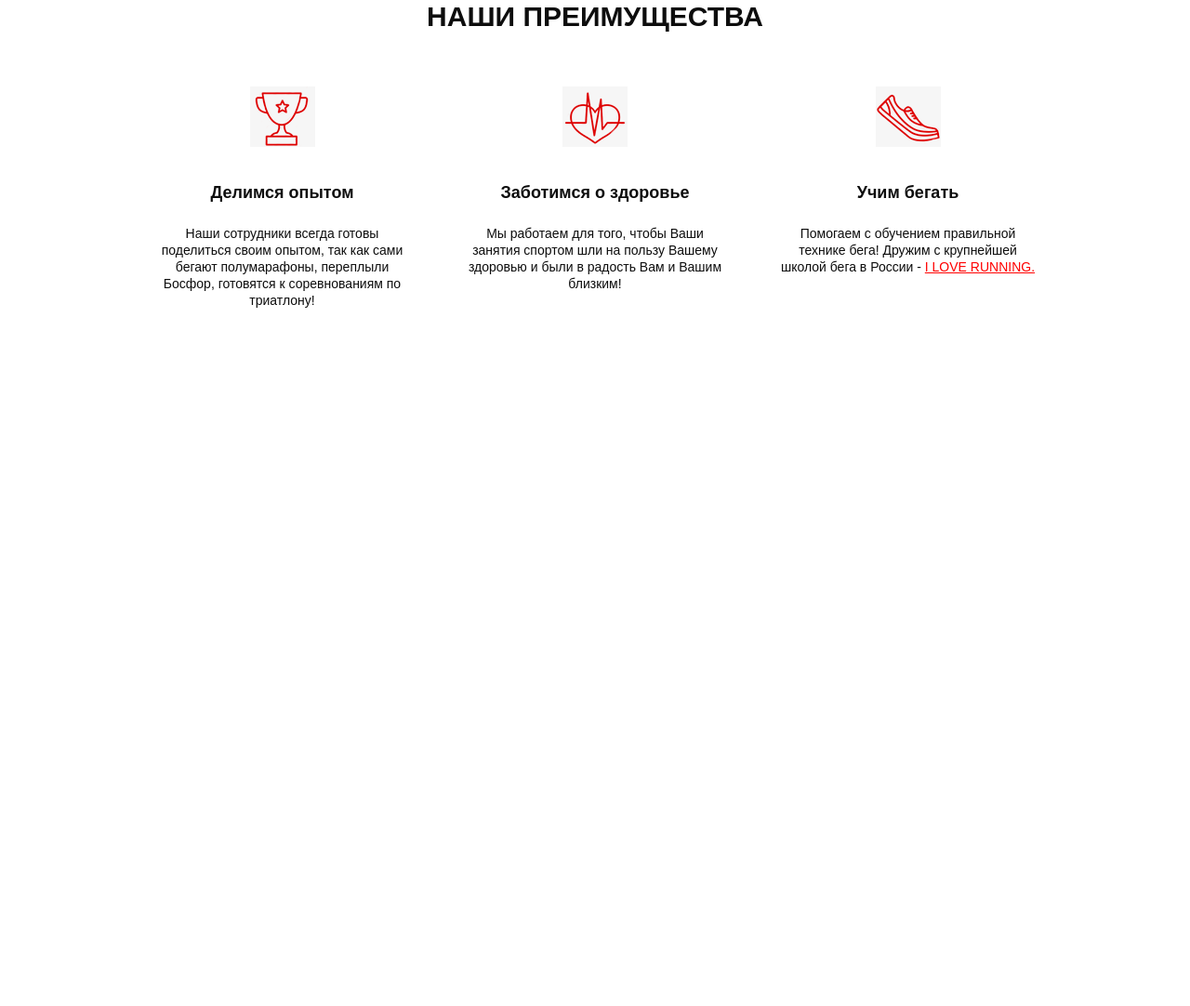
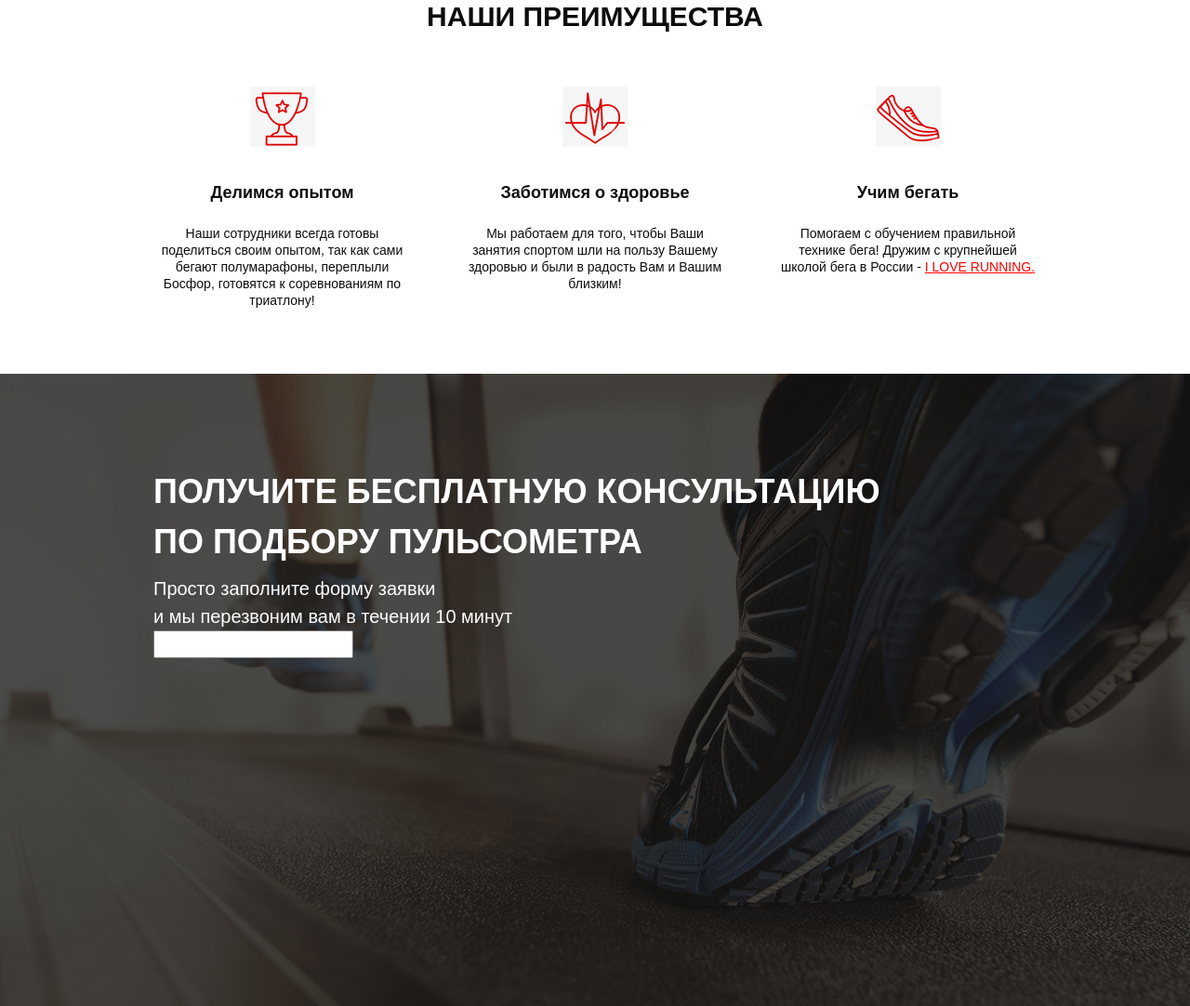
Before and after one commit to lofty777/garmin, a website: page src/index.html in a window 1280 px wide. Shown: the part 747-1829 px from the top of the page at 93% size. Before the commit the page ends 1149 px from the top, so only its background shows below. Drawn offline with Linux system fonts and the light colour scheme.

Commit message:
third section start

```diff
--- a/src/index.html
+++ b/src/index.html
@@ -4,7 +4,7 @@
     <meta charset="UTF-8">
     <meta http-equiv="X-UA-Compatible" content="IE=edge">
     <meta name="viewport" content="width=device-width, initial-scale=1.0">
-    <title>Document</title>
+    <title>Pulse</title>
     <link rel="stylesheet" href="css/bootstrap-reboot.min.css">
     <link rel="stylesheet" href="css/fonts.css">
     <link rel="stylesheet" href="css/style.min.css">
@@ -70,7 +70,7 @@
 
     <div class="advantages">
         <div class="container">
-            <h2 class="advantages__header">
+            <h2 class="title">
                 НАШИ ПРЕИМУЩЕСТВА
             </h2>
             <div class="advantages__wrapper">
@@ -107,5 +107,19 @@
 
         </div>
     </div>
+    <div class="consultation">
+        <div class="container">
+            <h2 class="title title_left">
+                Получите бесплатную консультацию <br> по подбору пульсометра
+            </h2>
+            <div class="consultation__descr">
+                Просто заполните форму заявки <br> и мы перезвоним вам в течении 10 минут
+            </div>
+            <form action="#">
+                <input type="text">
+            </form>
+
+        </div>
+    </div>
 </body>
 </html>
--- a/src/sass/base/_media.scss
+++ b/src/sass/base/_media.scss
@@ -29,7 +29,6 @@
             flex-direction: column;
             min-height: 1200px;
             align-items: center;
-
         }
         &__icon {
             width: 377px;
@@ -50,7 +49,6 @@
             font-size: 22px;
             line-height: 1.5;
             margin-bottom: 25px;
-
         }
     }
 }
@@ -97,5 +95,4 @@
         }
     }
 
-
 }
--- a/src/sass/blocks/_advantages.scss
+++ b/src/sass/blocks/_advantages.scss
@@ -1,7 +1,7 @@
 .advantages {
     min-height: 470px;
     padding: 71px 0 64px 0;
-    &__header {
+    .title {
         font-weight: 700;
         font-size: 30px;
         line-height: 30px;
--- /dev/null
+++ b/src/sass/blocks/_consultation.scss
@@ -0,0 +1,15 @@
+.consultation {
+    min-height: 680px;
+    padding: 100px 0 108px 0;
+    background: url('../img/bg2.jpg') center (center/cover) no-repeat;
+
+
+    &__descr {
+        margin-top: 8px;
+        font-weight: 500;
+        font-size: 20px;
+        line-height: 1.5;
+        color: #ffffff;
+        text-align: left;
+    }
+}
--- a/src/sass/blocks/_promo.scss
+++ b/src/sass/blocks/_promo.scss
@@ -1,7 +1,7 @@
 .promo {
     min-height: 650px;
     padding: 21px 0 93px 0;
-    background: url(../../img/bg.jpg) center (center/cover) no-repeat;
+    background: url('../img/bg.jpg') center (center/cover) no-repeat;
     &__wrapper {
         display: flex;
         flex-direction: column;
--- /dev/null
+++ b/src/sass/blocks/_titles.scss
@@ -0,0 +1,14 @@
+.title {
+    font-weight: 700;
+    font-size: 30px;
+    line-height: 1;
+    text-transform: uppercase;
+    color: #0D0D0D;
+    text-align: center;
+    &_left {
+        font-size: 36px;
+        line-height: 1.5;
+        color: #ffffff;
+        text-align: left;
+    }
+}
--- a/src/sass/style.scss
+++ b/src/sass/style.scss
@@ -13,4 +13,6 @@
 @import 'blocks/header';
 @import 'blocks/button';
 @import 'blocks/advantages';
+@import 'blocks/titles';
 @import 'base/media';
+@import 'blocks/consultation';
```
Also changed, not shown: src/css/style.min.css, src/sass/style.css, 2 other files.
